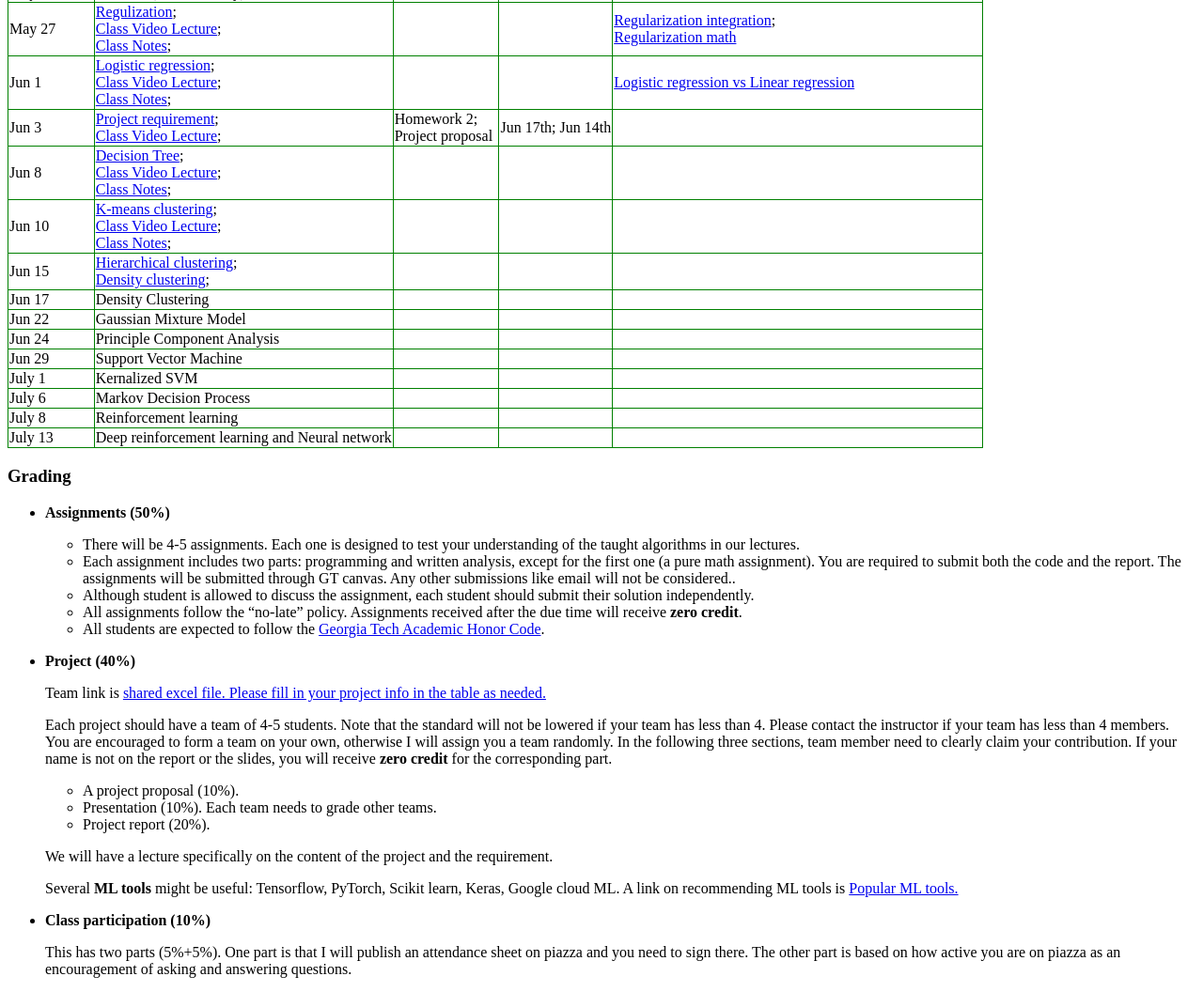
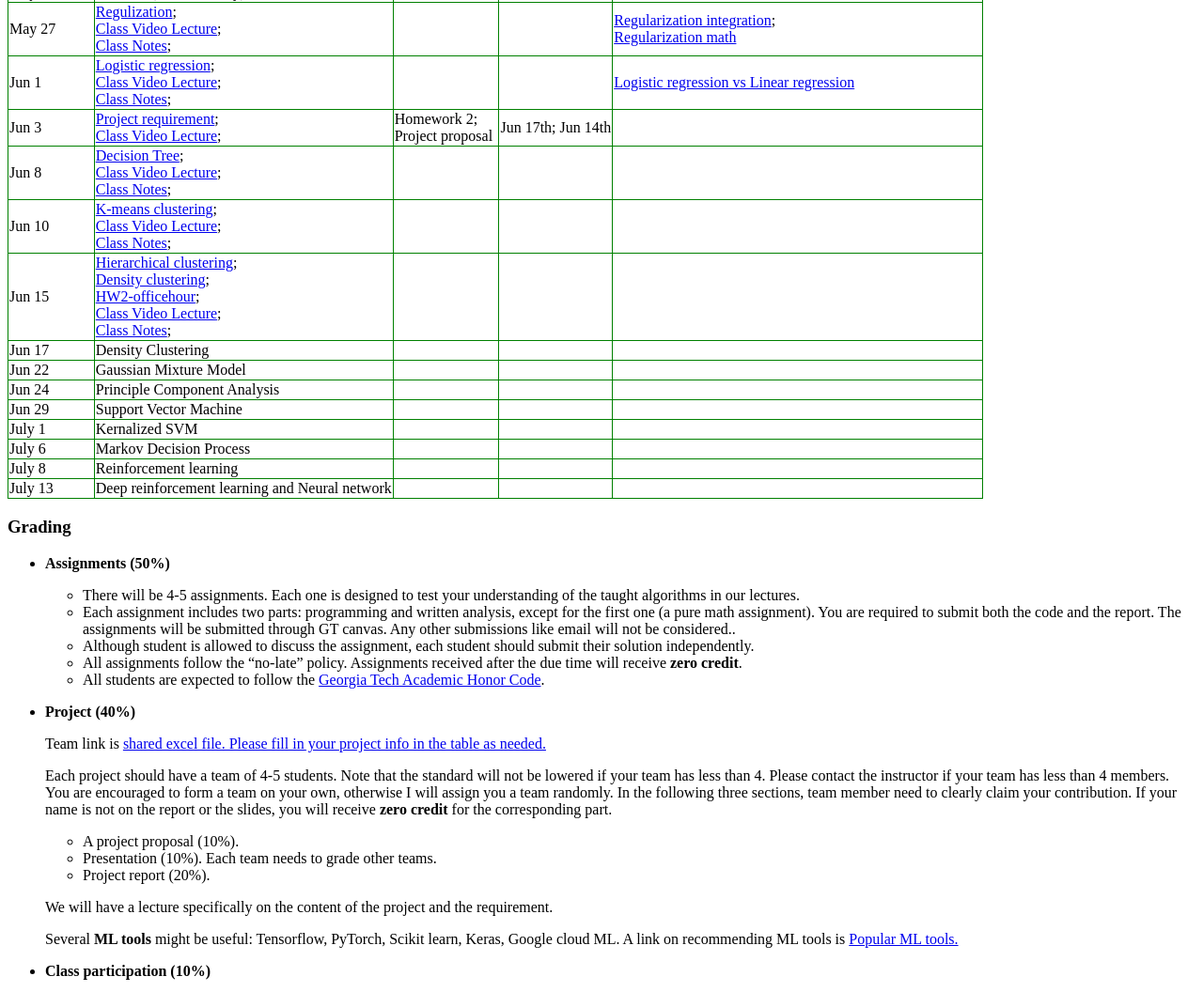
Before and after one commit to mimoralea/cs4641B-summer2020, a plain HTML site: page index.html in a window 1280 px wide. Shown: the part 832-1888 px from the top of the page at 94% size. Drawn offline with Linux system fonts and the light colour scheme.

Commit message:
lecture 10

```diff
--- a/index.html
+++ b/index.html
@@ -212,6 +212,9 @@ No class (Memorial day)
 <td>
 <a href="course/10-hierarchical-cluster.pdf" target="_blank">Hierarchical clustering</a>;</br>
 <a href="course/10-density-cluster.pdf" target="_blank">Density clustering</a>;</br>
+<a href="course/HW2-officehour.pdf" target="_blank">HW2-officehour</a>;</br>
+<a href="https://bluejeans.com/s/7G9Nj" target="_blank">Class Video Lecture</a>;</br>
+<a href="course/10-note-615.pdf" target="_blank">Class Notes</a>;</br>
 </td>
 <td></td>
 <td></td>
```
Also changed, not shown: 2 other files.
